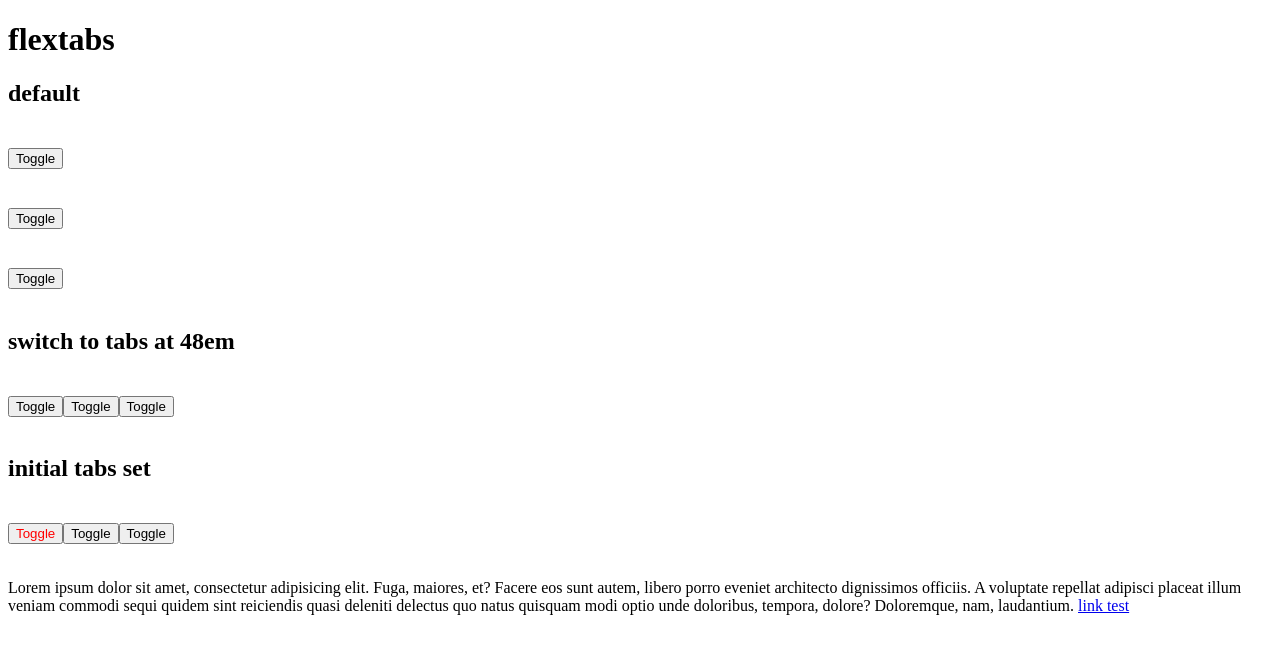
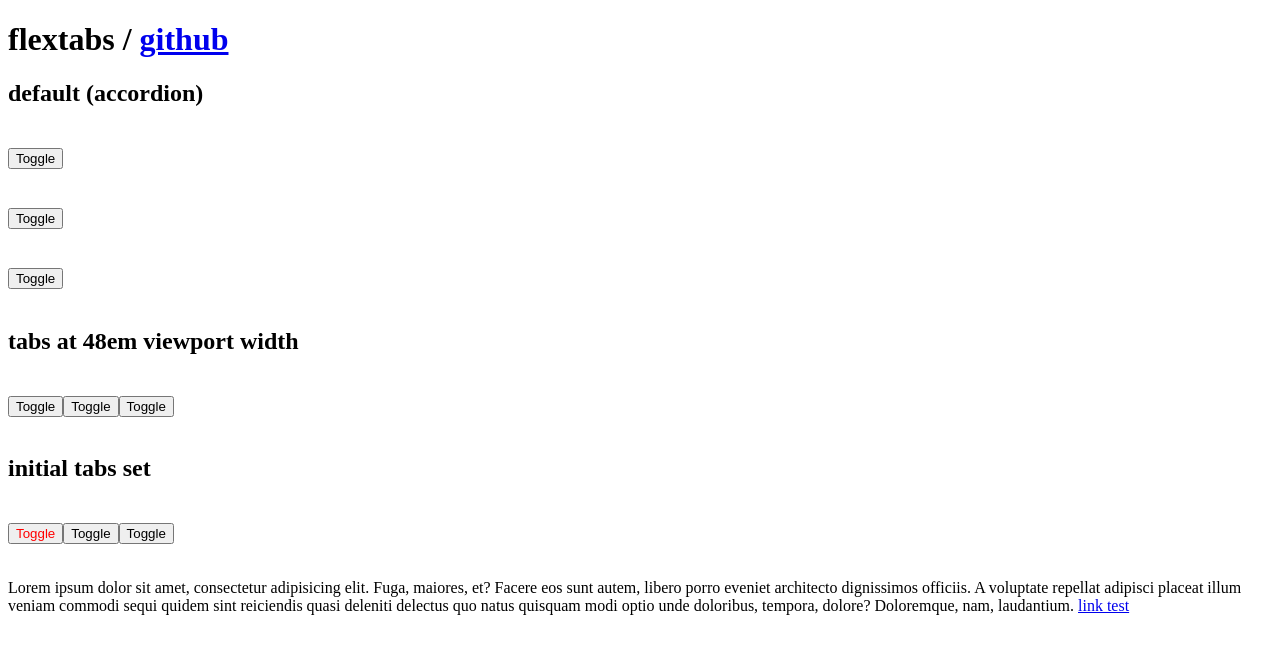
Before and after one commit to mdmoreau/flextabs, a website: page index.html in a window 1280 px wide. Drawn offline with Linux system fonts and the light colour scheme.

Commit message:
update demo

```diff
--- a/index.html
+++ b/index.html
@@ -31,8 +31,8 @@
     </style>
   </head>
   <body>
-    <h1>flextabs</h1>
-    <h2>default</h2>
+    <h1>flextabs / <a href="https://github.com/mdmoreau/flextabs">github</a></h1>
+    <h2>default (accordion)</h2>
     <div class="flextabs">
       <h3 class="flextabs__tab"><button class="flextabs__toggle">Toggle</button></h3>
       <div class="flextabs__content">
@@ -47,7 +47,7 @@
         <p>Modi laboriosam non, aliquid expedita dolor illum blanditiis dignissimos mollitia, corrupti! Tempore, sint molestias! Explicabo dignissimos modi laboriosam nulla corporis eaque ratione ea deserunt, minima dolores praesentium amet tempora at laborum repellat quasi asperiores quae voluptatum fuga atque maxime nostrum doloribus optio earum? Numquam, tempore enim! Libero, natus! <a href="#">link test</a></p>
       </div>
     </div>
-    <h2>switch to tabs at 48em</h2>
+    <h2>tabs at 48em viewport width</h2>
     <div class="flextabs flextabs--48em">
       <h3 class="flextabs__tab"><button class="flextabs__toggle">Toggle</button></h3>
       <div class="flextabs__content">
```
